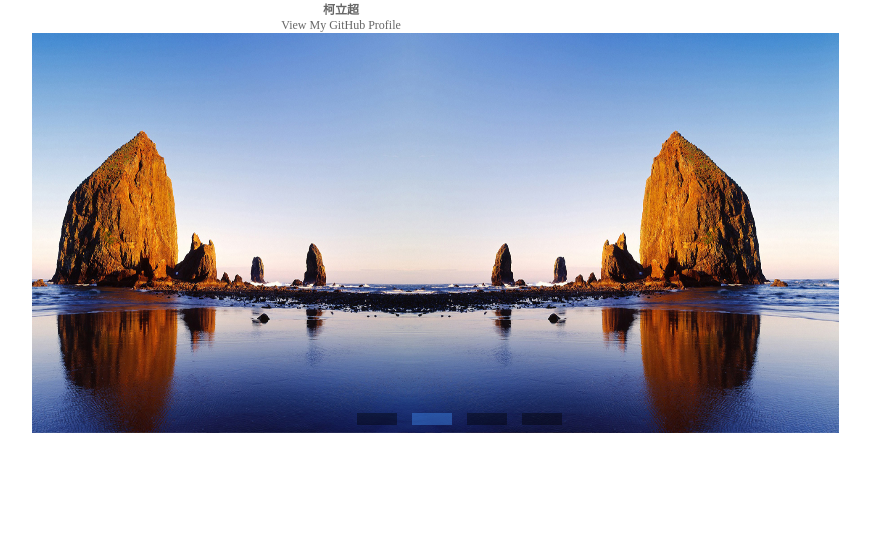
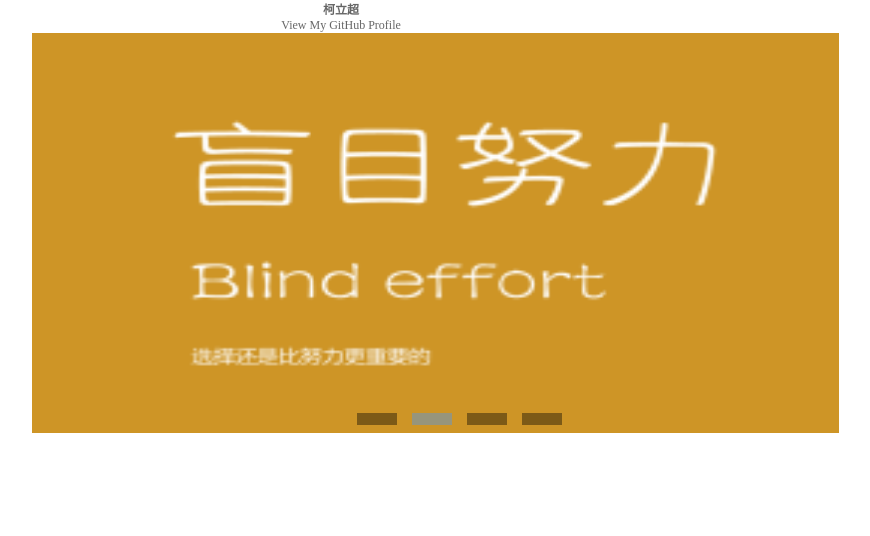
Before and after one commit to Kelichao/kelichao.github.io, a plain HTML site: page index.html in a window 1280 px wide. Shown: the whole page, without its empty margins (299-1169 px from the left). Drawn offline with Linux system fonts and the light colour scheme.

Commit message:
Update index.html

```diff
--- a/index.html
+++ b/index.html
@@ -21,9 +21,9 @@
       <div class="banner" id="banner" style="top:0px;">
       	    <ul>
       	    	<li class="show"><img src="images/banner1.jpg" style="display: none;"></li>
-      	    	<li><img src="images/banner2.jpg" style="display: inline;"></li>
-      	    	<li><img src="images/banner3.jpg" style="display: none;"></li>
-      	    	<li><img src="images/banner4.jpg" style="display: none;"></li>
+      	    	<li><img src="images/banner4.png" style="display: inline;"></li>
+      	    	<li><img src="images/banner3.png" style="display: none;"></li>
+      	    	<li><img src="images/banner4.png" style="display: none;"></li>
 
       	    </ul>
       </div>  <!-- banner结束 -->
```
